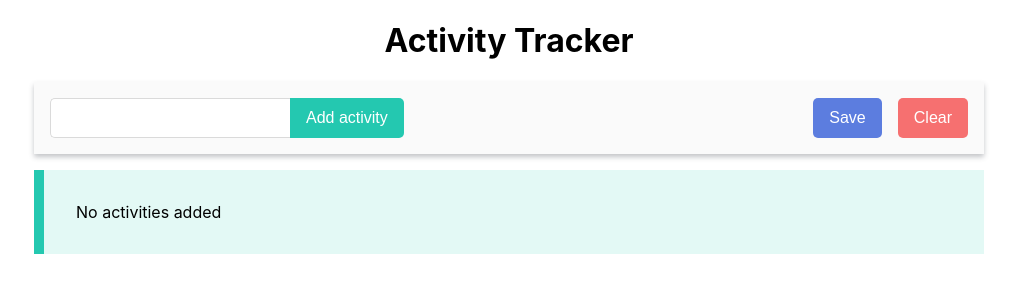
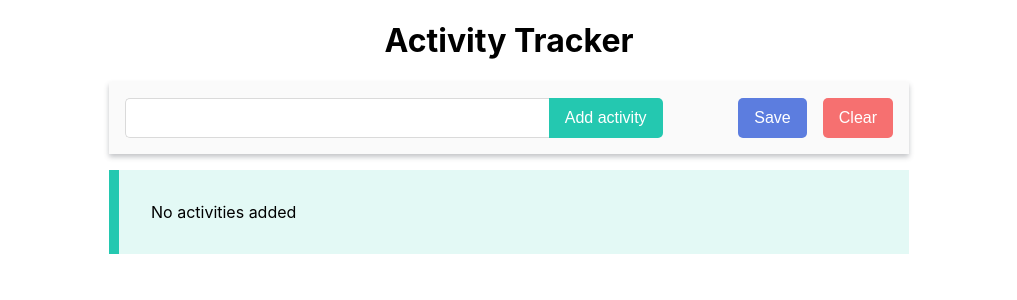
Before and after one commit to antonjaldegren/activity-tracker, a React (Create React App) app: page / in a window 1280 px wide. Shown: the top 300 px of the page, without its empty margins (131-1148 px from the left). Built offline with nearby package versions, Linux system fonts and the light colour scheme.

Commit message:
Made inputbox component responsive to screen size

```diff
--- a/src/components/Activity.module.css
+++ b/src/components/Activity.module.css
@@ -43,7 +43,7 @@
 	background-color: white;
 	padding: 1em;
 	display: grid;
-	grid-template-columns: repeat(auto-fit, minmax(3rem, 1fr));
+	grid-template-columns: repeat(auto-fit, minmax(3.7rem, 1fr));
 	grid-auto-rows: 2.8rem;
 	gap: 0.5em;
 }
--- a/src/components/ActivityList.module.css
+++ b/src/components/ActivityList.module.css
@@ -1,5 +1,5 @@
 .main {
-	max-width: 950px;
+	max-width: 800px;
 	margin: 0 auto 3em;
 }
 
--- a/src/components/InputBox.module.css
+++ b/src/components/InputBox.module.css
@@ -1,22 +1,24 @@
 .section {
 	display: flex;
+	flex-direction: column;
 	justify-content: space-between;
+	gap: 1em;
 	box-shadow: 0 3px 5px rgba(57, 63, 72, 0.3);
 	margin-top: 1em;
 	background: rgb(250, 250, 250);
 	padding: 1em;
-	max-width: 950px;
+	max-width: 800px;
 	margin: 0 auto;
 	box-sizing: border-box;
 }
 
 .input-container {
-	width: 50%;
+	width: 100%;
+	display: flex;
 }
 
 .input {
 	height: 2.5rem;
-	/* width: 100%; */
 	border: 1px solid rgb(218, 218, 218);
 	border-right: none;
 	border-bottom-left-radius: 5px;
@@ -24,6 +26,13 @@
 	box-sizing: border-box;
 	padding: 1em;
 	font-size: 1rem;
+	flex-grow: 1;
+	flex-shrink: 0;
+}
+
+.input:focus {
+	outline: none;
+	border-color: #24c8b0;
 }
 
 .submit {
@@ -36,6 +45,7 @@
 	color: white;
 	padding: 0 1em;
 	font-size: 1rem;
+	flex-shrink: 0;
 }
 
 .submit:hover {
@@ -73,3 +83,13 @@
 .clear:hover {
 	background: rgb(246, 69, 69);
 }
+
+@media (min-width: 600px) {
+	.section {
+		flex-direction: row;
+	}
+
+	.input-container {
+		width: 70%;
+	}
+}
```
